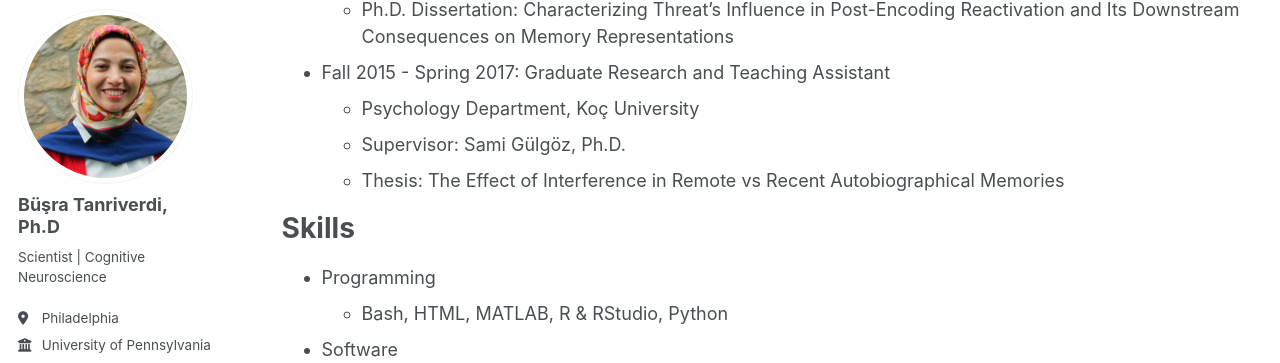
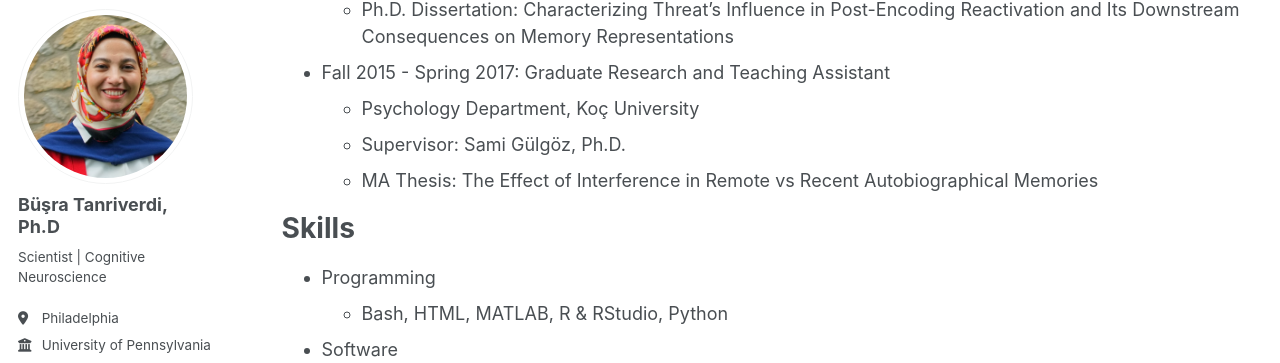
Before and after one commit to busratanriverdi/busratanriverdi.github.io, a Jekyll site: the page built from _pages/cv.md, in a window 1280 px wide and 900 px high, scrolled down 654 px. Shown: the part 90-453 px from the top of the window. Built offline with Jekyll 4.4.1, drawn with Linux system fonts in a browser that asks for light colours; some web fonts are replaced; a script that is not in the unit is left out.

Commit message:
random updates

```diff
--- a/_pages/cv.md
+++ b/_pages/cv.md
@@ -34,7 +34,7 @@ Work experience
 * Fall 2015 - Spring 2017: Graduate Research and Teaching Assistant
   * Psychology Department, Koç University
   * Supervisor: Sami Gülgöz, Ph.D.
-  * Thesis: The Effect of Interference in Remote vs Recent Autobiographical Memories
+  * MA Thesis: The Effect of Interference in Remote vs Recent Autobiographical Memories
 
 Skills
 ======
```
Also changed, not shown: _pages/cv-json.md (+1 -1 lines).
